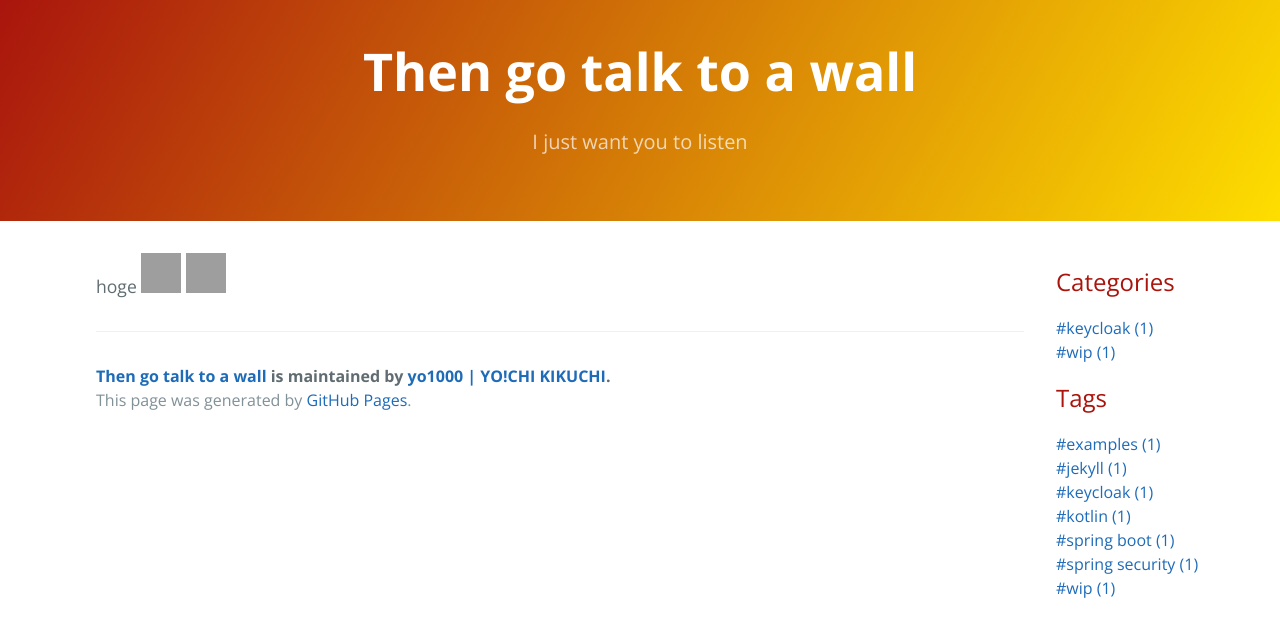
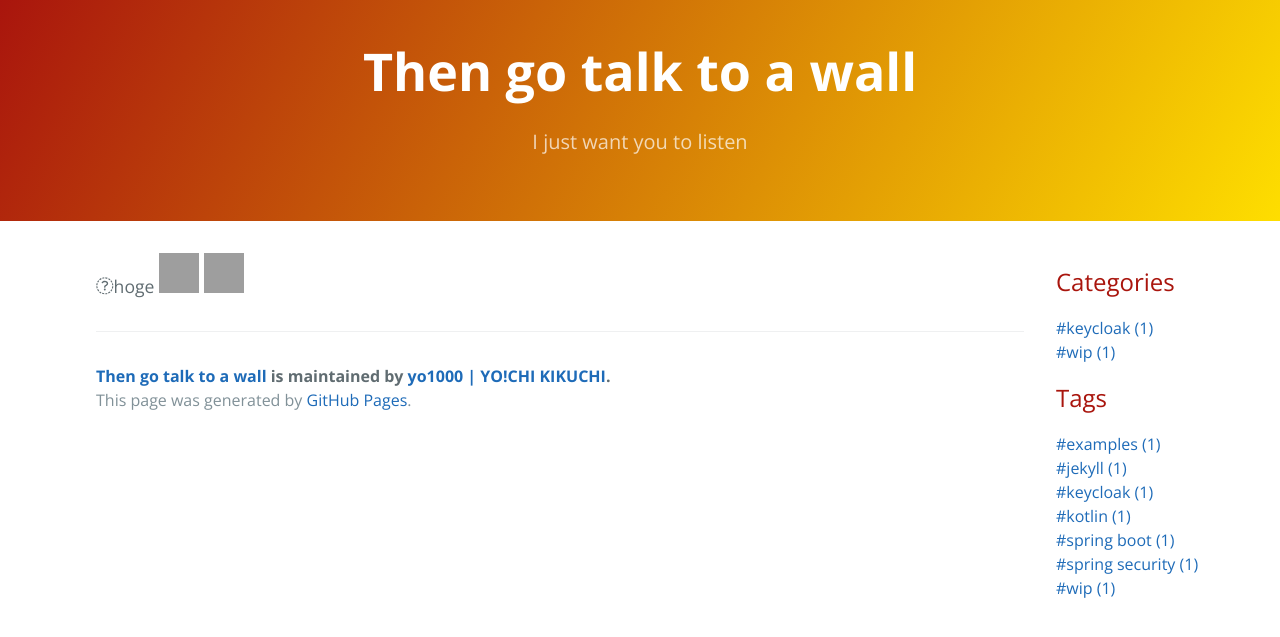
Before and after one commit to yo1000/blog.yo1000.com, a Jekyll site: the page built from pages/foo.html, in a window 1280 px wide. Shown: the top 637 px of the page. Built offline with Jekyll 4.4.1, drawn with Linux system fonts in a browser that asks for light colours; grey boxes are pictures that could not be loaded.

Commit message:
Update head.html

```diff
--- a/_includes/head.html
+++ b/_includes/head.html
@@ -9,6 +9,10 @@
   <link rel="stylesheet" href="{{ site.baseurl }}/res/site/css/overwrite.css?v=1.6.4">
   <link rel="mask-icon" href="{{ site.baseurl }}/res/site/img/favicon.svg?v=1.0.0" color="#000000">
   <link rel="icon" type="image/x-icon" href="{{ site.baseurl }}/res/site/img/favicon.ico?v=1.2.0">
+  <link rel="icon" type="image/x-icon" href="{{ site.baseurl }}/res/site/img/favicon.ico?v=1.2.0">
+  <link rel="stylesheet" type="text/css" href="{{ site.baseurl }}/res/fontawesome/svg-with-js/css/fa-svg-with-js.css">
+  <script type="text/javascript" src="{{ site.baseurl }}/res/fontawesome/svg-with-js/js/fontawesome.min.js"></script>
+  <script type="text/javascript" src="{{ site.baseurl }}/res/fontawesome/svg-with-js/js/fa-solid.min.js"></script>
   {% feed_meta %}
   {% seo %}
 </head>
```
